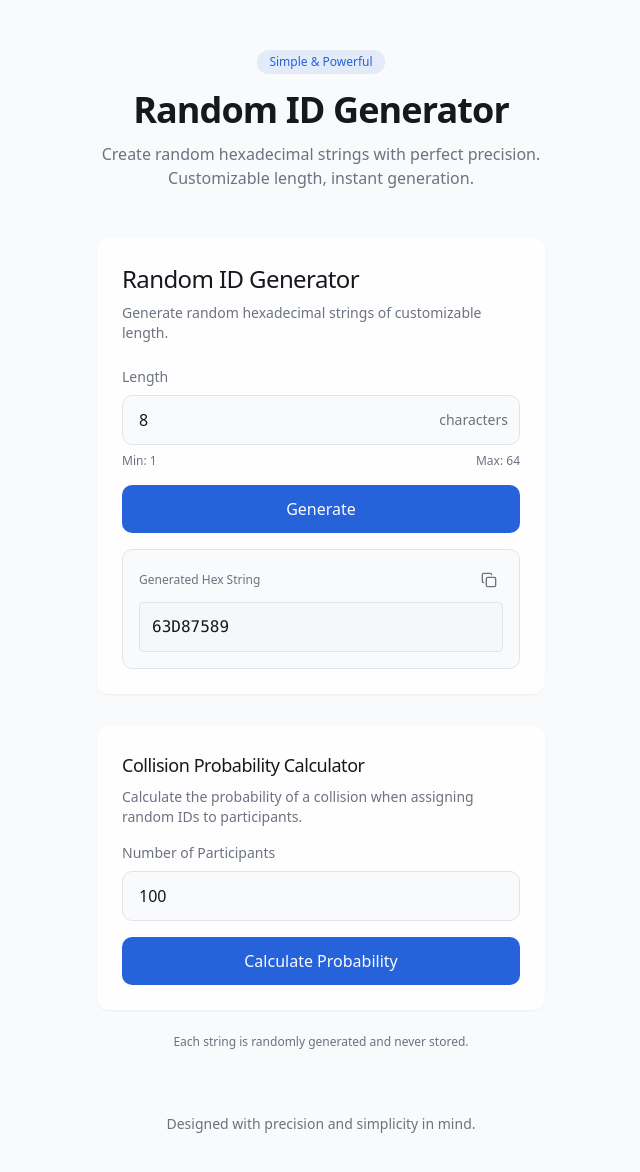
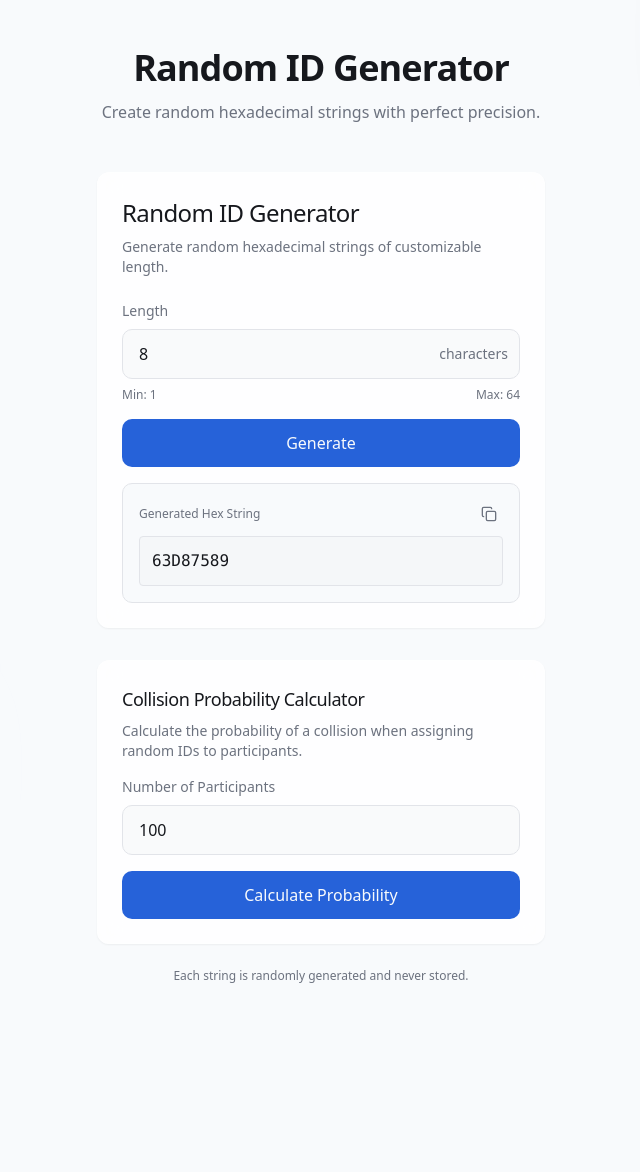
Before and after one commit to TimVestner/hexgen, a React (Vite) app: page / in a window 1280 px wide. Shown: the top 1172 px of the page, without its empty margins (319-959 px from the left). After the commit the page ends 1096 px from the top, so only its background shows below. Built offline with nearby package versions, Linux system fonts and the light colour scheme.

Commit message:
Remove unnecessary sentences
Removed the "Simple & Powerful" message, "Customizable length, instant generation", and "Designed with precision and simplicity in mind" sentences from the UI.

```diff
--- a/src/pages/Index.tsx
+++ b/src/pages/Index.tsx
@@ -12,20 +12,16 @@ const Index = () => {
 
       <div className="relative z-10 w-full animate-slide-up">
         <div className="text-center mb-12">
-          <div className="inline-block rounded-full bg-primary/10 px-3 py-1 text-xs font-medium text-primary mb-4 animate-fade-in">
-            Simple & Powerful
-          </div>
           <h1 className="text-4xl font-semibold tracking-tight mb-3">Random ID Generator</h1>
           <p className="text-muted-foreground max-w-md mx-auto">
             Create random hexadecimal strings with perfect precision.
-            Customizable length, instant generation.
           </p>
         </div>
 
         <HexagonGenerator />
 
         <footer className="mt-16 text-center text-sm text-muted-foreground">
-          <p>Designed with precision and simplicity in mind.</p>
+          <p></p>
         </footer>
       </div>
     </div>
```
